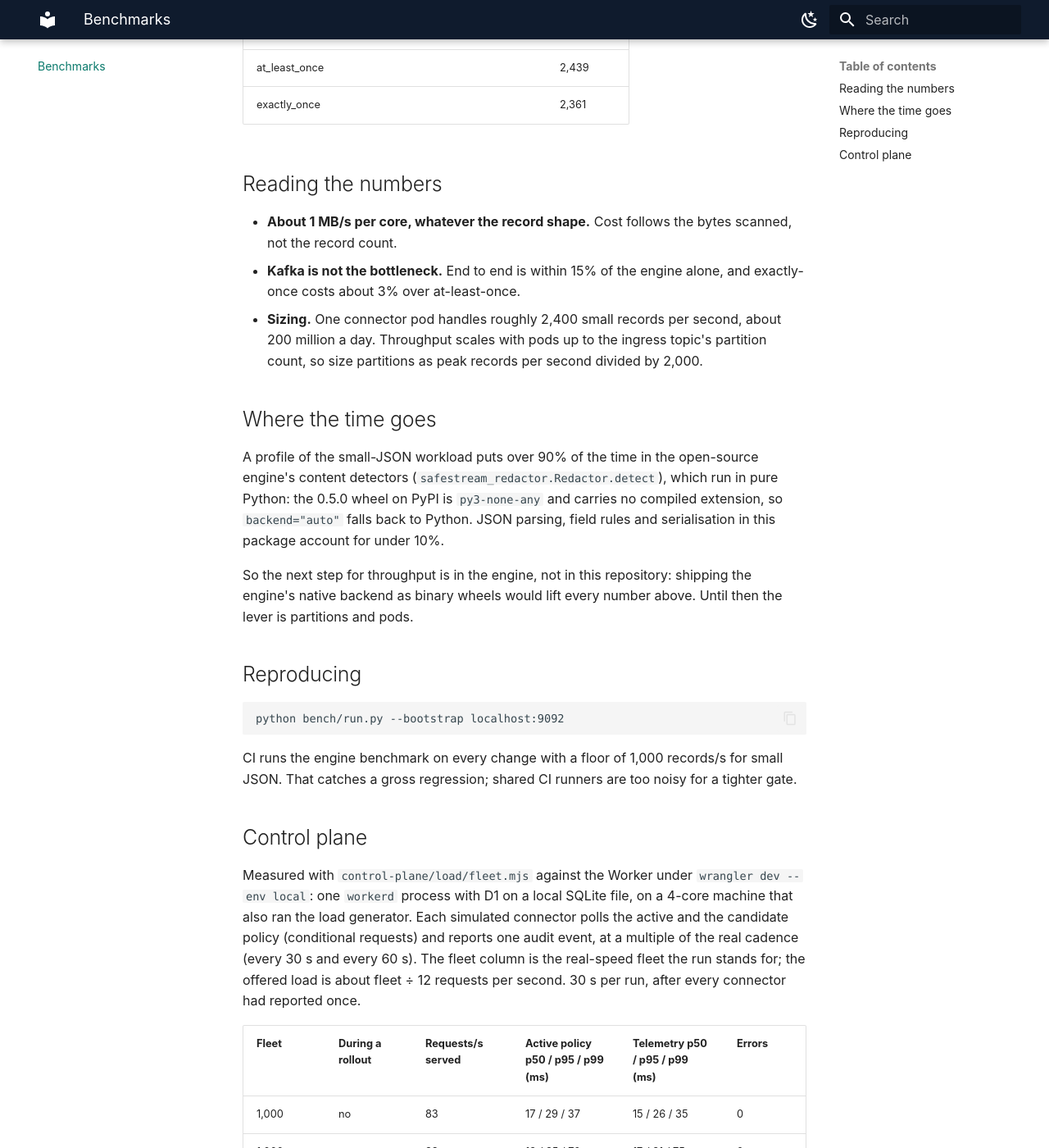
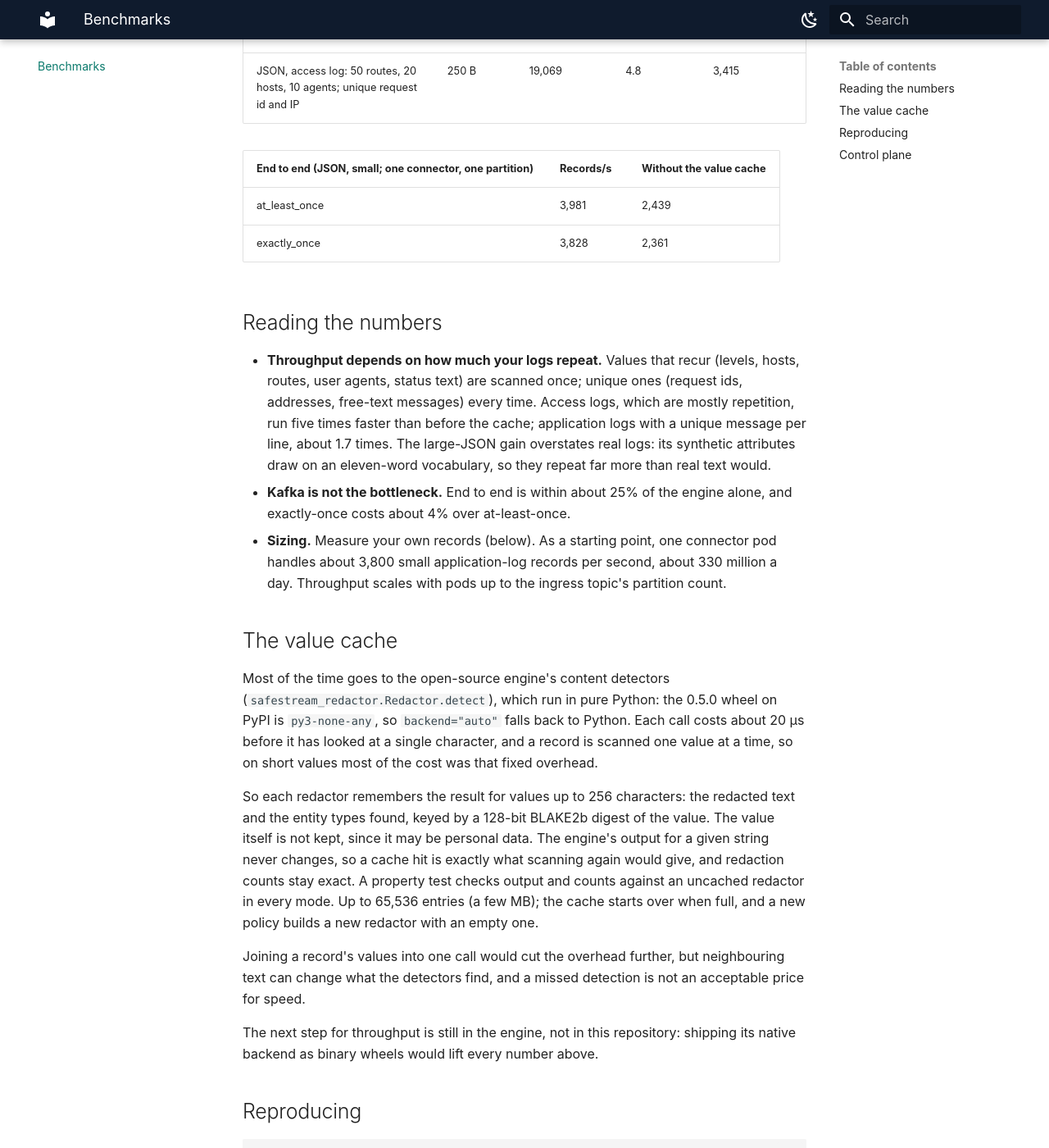
Before and after one commit to MounishSenisetty/SafeStream-Enterprise, an MkDocs documentation site: the page built from docs/benchmarks.md, in a window 1280 px wide and 1400 px high, scrolled down 546 px. Shown: the whole window at 82% size. Built offline with MkDocs 1.6.1 and Material for MkDocs 9.7.7, drawn with Linux system fonts in a browser that asks for light colours; some of the changed text lies outside the part shown.

Commit message:
Remember scan results for short values: 1.7-5.6x faster redaction
Each content-detector call costs about 20 us before it reads a character,
and records are scanned one value at a time, so on short values most of
the time was that fixed overhead. Each redactor now remembers the result
for values up to 256 characters (redacted text and entity types found),
keyed by a 128-bit BLAKE2b digest so no value, which may be personal data,
is kept. The engine is deterministic per string, so output and counts are
unchanged; a property test compares against an uncached redactor in every
mode. Bounded at 65,536 entries; a new policy starts an empty cache.

The benchmark replayed the same 2,000 records, which a cache would turn
into a meaningless speedup: it now redacts each fresh record once, and
gains an HTTP access-log workload. Per core: small JSON 3,059 -> 5,251,
XML 3,843 -> 8,324, access log 3,415 -> 19,069; end to end through Kafka
2,439 -> 3,981 records/s.

Co-Authored-By: Claude Opus 5.5 <noreply@anthropic.com>
Claude-Session: https://claude.ai/code/session_01Dk3mcApbvRdxcqwztqBqpN

```diff
--- a/docs/benchmarks.md
+++ b/docs/benchmarks.md
@@ -1,42 +1,57 @@
 # Benchmarks
 
-Measured with `bench/run.py` on SafeStream Enterprise 0.3.0 (safestream-redactor 0.5.0),
+Measured with `bench/run.py` on SafeStream Enterprise 0.3.0+ (safestream-redactor 0.5.0),
 CPython 3.13, one core of an Intel Xeon at 2.1 GHz, against a single-node Kafka 4.3 broker on
-the same machine. Records are synthetic application log events; every one carries an email
-address, a name, an IP address and free text.
+the same machine. Every record is generated fresh and redacted once (see "The value cache"
+below for why that matters). Every record carries personal data.
 
-| Engine workload | Avg record | Records/s per core | MB/s per core |
-|---|---|---|---|
-| JSON, small | 368 B | 2,799 | 1.0 |
-| JSON, large | 1,790 B | 544 | 1.0 |
-| XML event | 302 B | 3,313 | 1.0 |
+| Engine workload | Avg record | Records/s per core | MB/s per core | Without the value cache |
+|---|---|---|---|---|
+| JSON, small: app log with email, name, IP, free text | 368 B | 5,251 | 1.9 | 3,059 |
+| JSON, large: the same with 40 more text attributes | 1,790 B | 4,155 | 7.4 | 566 |
+| XML event: Windows-style logon event | 301 B | 8,324 | 2.5 | 3,843 |
+| JSON, access log: 50 routes, 20 hosts, 10 agents; unique request id and IP | 250 B | 19,069 | 4.8 | 3,415 |
 
-| End to end (JSON, small; one connector, one partition) | Records/s |
-|---|---|
-| at_least_once | 2,439 |
-| exactly_once | 2,361 |
+| End to end (JSON, small; one connector, one partition) | Records/s | Without the value cache |
+|---|---|---|
+| at_least_once | 3,981 | 2,439 |
+| exactly_once | 3,828 | 2,361 |
 
 ## Reading the numbers
 
-- **About 1 MB/s per core, whatever the record shape.** Cost follows the bytes scanned, not the
-  record count.
-- **Kafka is not the bottleneck.** End to end is within 15% of the engine alone, and
-  exactly-once costs about 3% over at-least-once.
-- **Sizing.** One connector pod handles roughly 2,400 small records per second, about 200
-  million a day. Throughput scales with pods up to the ingress topic's partition count, so
-  size partitions as peak records per second divided by 2,000.
+- **Throughput depends on how much your logs repeat.** Values that recur (levels, hosts,
+  routes, user agents, status text) are scanned once; unique ones (request ids, addresses,
+  free-text messages) every time. Access logs, which are mostly repetition, run five times
+  faster than before the cache; application logs with a unique message per line, about 1.7
+  times. The large-JSON gain overstates real logs: its synthetic attributes draw on an
+  eleven-word vocabulary, so they repeat far more than real text would.
+- **Kafka is not the bottleneck.** End to end is within about 25% of the engine alone, and
+  exactly-once costs about 4% over at-least-once.
+- **Sizing.** Measure your own records (below). As a starting point, one connector pod
+  handles about 3,800 small application-log records per second, about 330 million a day.
+  Throughput scales with pods up to the ingress topic's partition count.
 
-## Where the time goes
+## The value cache
 
-A profile of the small-JSON workload puts over 90% of the time in the open-source engine's
-content detectors (`safestream_redactor.Redactor.detect`), which run in pure Python: the
-0.5.0 wheel on PyPI is `py3-none-any` and carries no compiled extension, so `backend="auto"`
-falls back to Python. JSON parsing, field rules and serialisation in this package account for
-under 10%.
+Most of the time goes to the open-source engine's content detectors
+(`safestream_redactor.Redactor.detect`), which run in pure Python: the 0.5.0 wheel on PyPI is
+`py3-none-any`, so `backend="auto"` falls back to Python. Each call costs about 20 µs before
+it has looked at a single character, and a record is scanned one value at a time, so on short
+values most of the cost was that fixed overhead.
 
-So the next step for throughput is in the engine, not in this repository: shipping the engine's
-native backend as binary wheels would lift every number above. Until then the lever is
-partitions and pods.
+So each redactor remembers the result for values up to 256 characters: the redacted text and
+the entity types found, keyed by a 128-bit BLAKE2b digest of the value. The value itself is
+not kept, since it may be personal data. The engine's output for a given string never changes,
+so a cache hit is exactly what scanning again would give, and redaction counts stay exact. A
+property test checks output and counts against an uncached redactor in every mode. Up to
+65,536 entries (a few MB); the cache starts over when full, and a new policy builds a new
+redactor with an empty one.
+
+Joining a record's values into one call would cut the overhead further, but neighbouring text
+can change what the detectors find, and a missed detection is not an acceptable price for speed.
+
+The next step for throughput is still in the engine, not in this repository: shipping its
+native backend as binary wheels would lift every number above.
 
 ## Reproducing
 
```
Also changed, not shown: CHANGELOG.md (+3 -0 lines), 4 other files.
